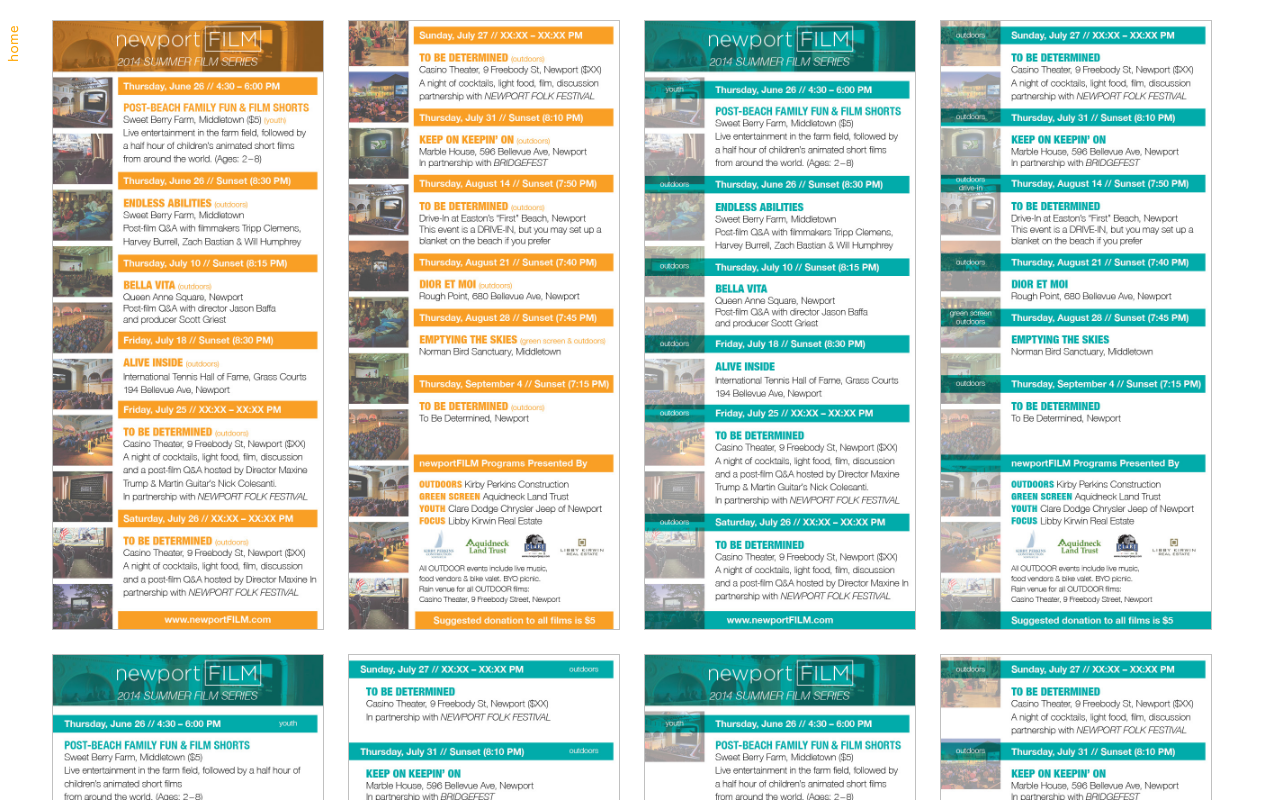
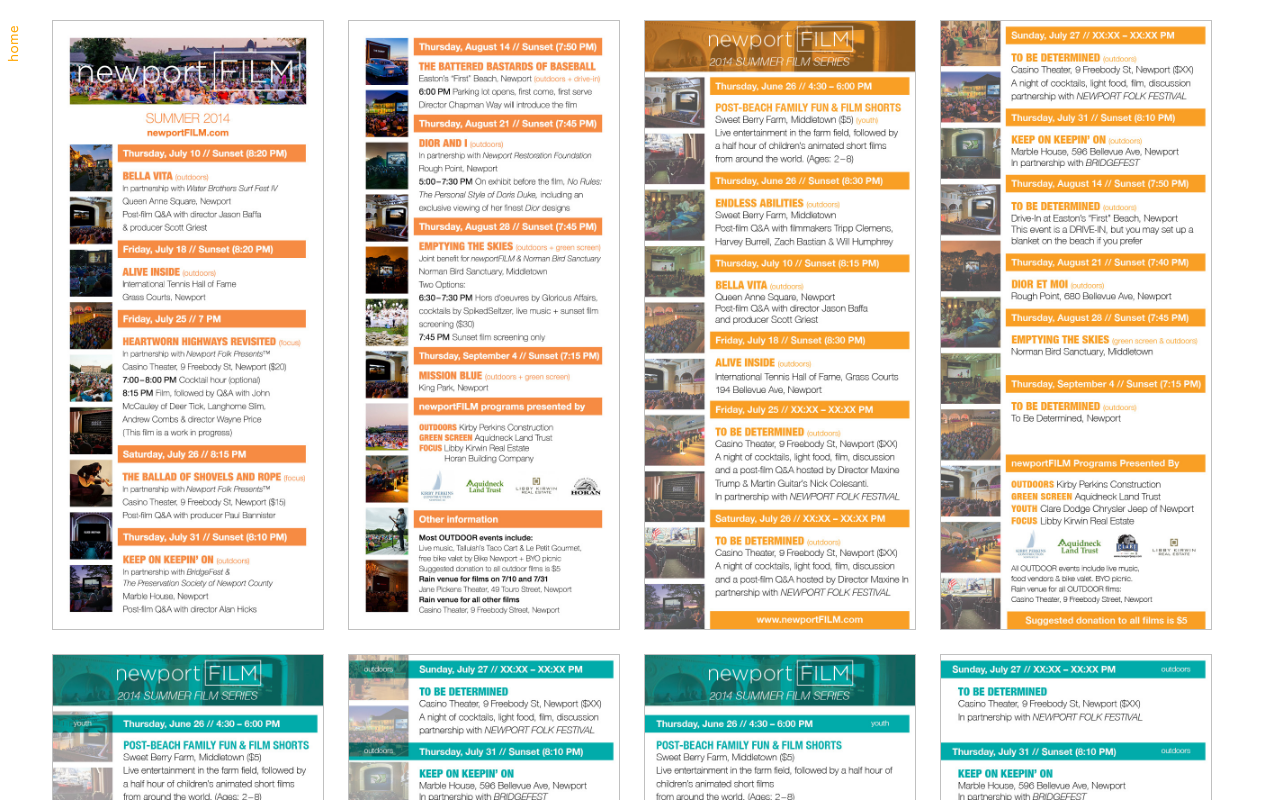
Before and after one commit to mmcdermott18/newportfilm, a plain HTML site: page tablecard/index.html in a window 1280 px wide. Shown: the top 800 px of the page. Drawn offline with Linux system fonts and the light colour scheme.

Commit message:
rack card

```diff
--- a/tablecard/index.html
+++ b/tablecard/index.html
@@ -8,6 +8,8 @@
 <body>
 	<div id="container">
 		<div class="whole">
+			<a href="../img/tablecard/newportFILM_RackCard_front.jpg"><img src="../img/tablecard/newportFILM_RackCard_front.jpg"></a>
+			<a href="../img/tablecard/newportFILM_RackCard_back.jpg"><img src="../img/tablecard/newportFILM_RackCard_back.jpg"></a>
 			<a href="../img/tablecard/Tablecard_Images_New_Front.jpg"><img src="../img/tablecard/Tablecard_Images_New_Front.jpg"></a>
 			<a href="../img/tablecard/Tablecard_Images_New_Back.jpg"><img src="../img/tablecard/Tablecard_Images_New_Back.jpg"></a>
 			<a href="../img/tablecard/Tablecard_Images_Front.jpg"><img src="../img/tablecard/Tablecard_Images_Front.jpg"></a>
```
Also changed, not shown: img/tablecard/newportFILM_RackCard_back.jpg (added), img/tablecard/newportFILM_RackCard_front.jpg (added).
